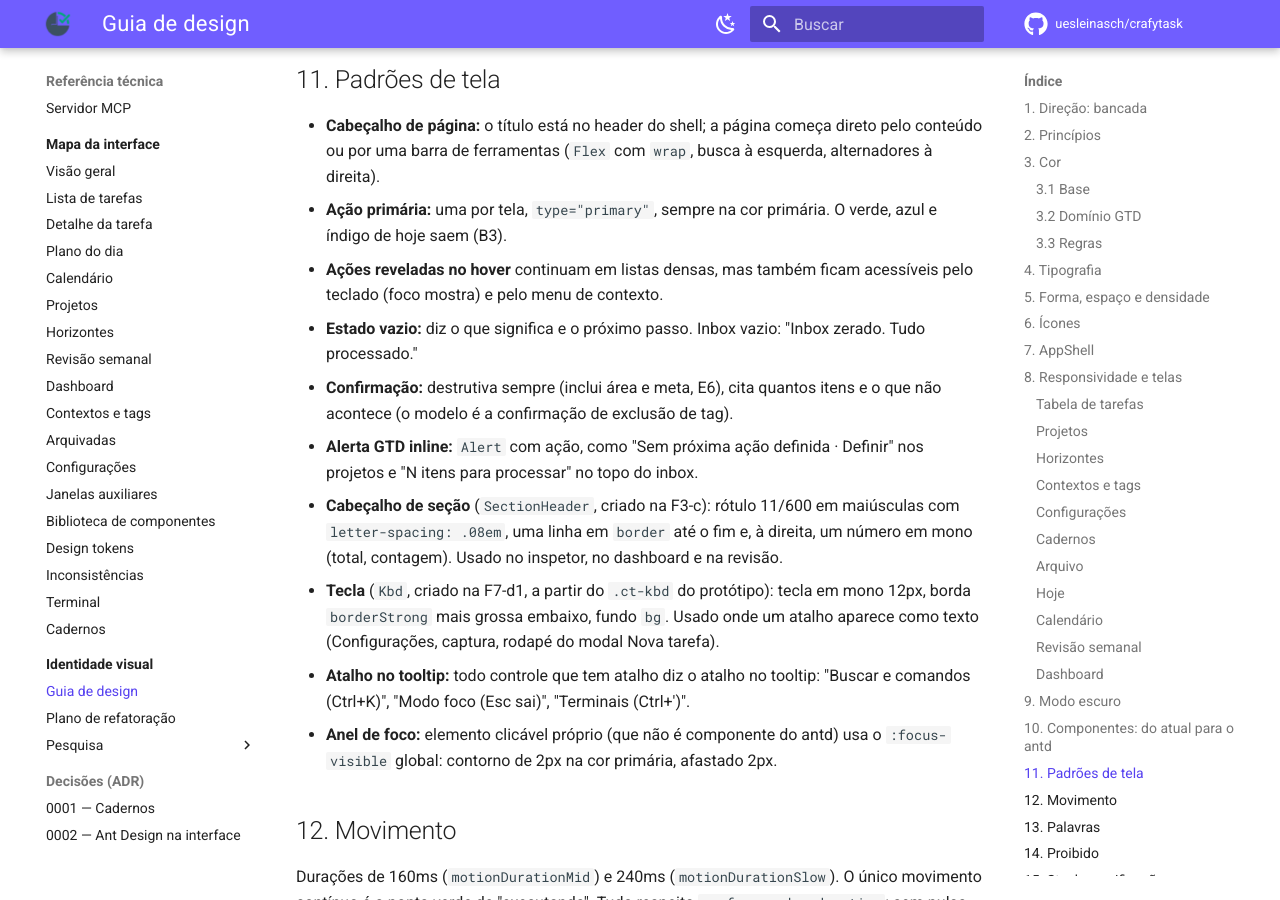
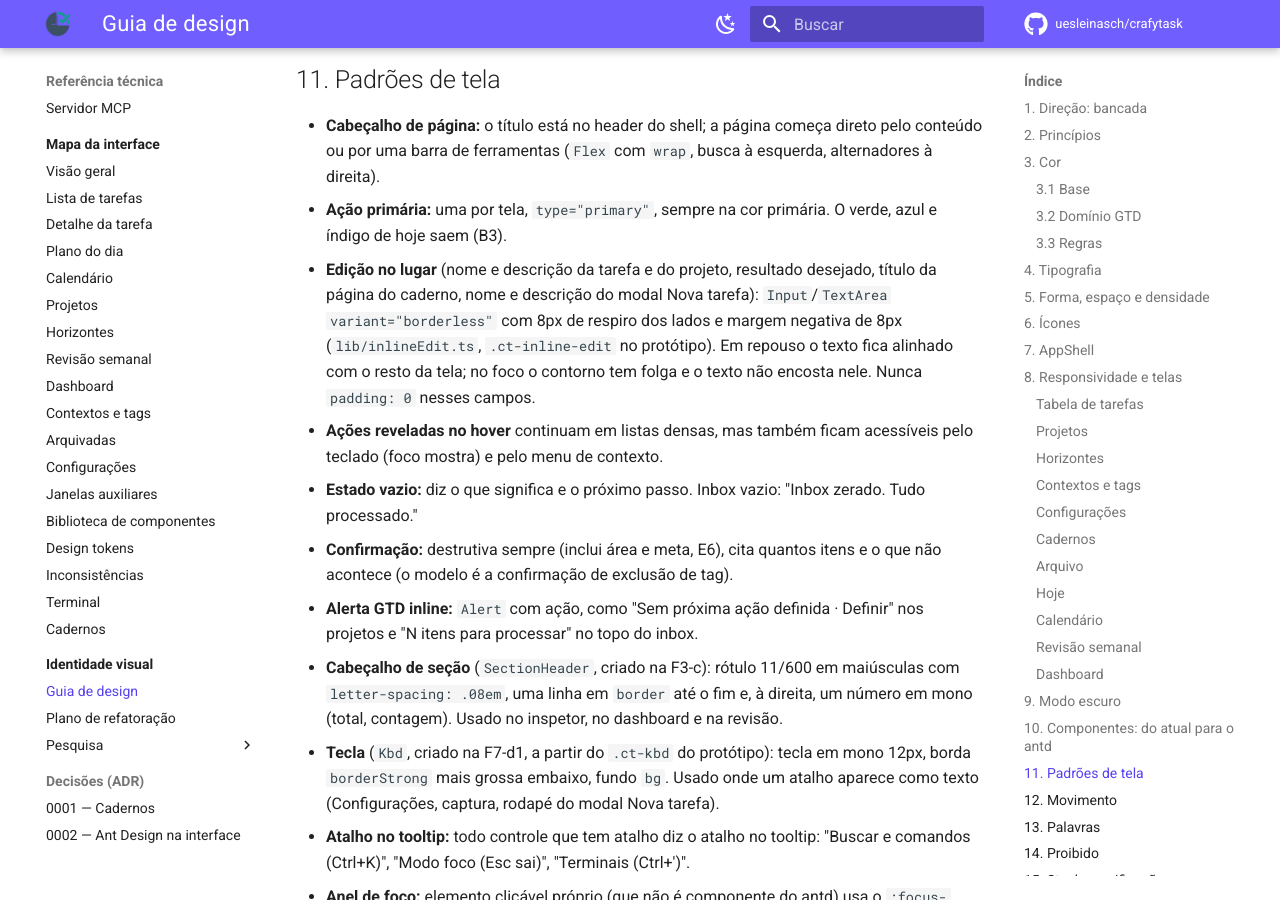
Before and after one commit to uesleinasch/crafytask, an MkDocs documentation site: the page built from docs/design/guia-de-design.md, in a window 1280 px wide and 900 px high, scrolled down 29431 px. Built offline with MkDocs 1.6.1 and Material for MkDocs 9.7.7, drawn with Linux system fonts in a browser that asks for light colours; some web fonts are replaced; comment, search, counter and statistics services are not loaded.

Commit message:
fix(ui): respiro nos campos de edição no lugar

```diff
--- a/docs/design/guia-de-design.md
+++ b/docs/design/guia-de-design.md
@@ -895,6 +895,11 @@ tempo?** Toda métrica abre o que ela conta (E4). Base: NN/g (comprimento e posi
   ou por uma barra de ferramentas (`Flex` com `wrap`, busca à esquerda, alternadores à direita).
 - **Ação primária:** uma por tela, `type="primary"`, sempre na cor primária. O verde, azul e índigo
   de hoje saem (B3).
+- **Edição no lugar** (nome e descrição da tarefa e do projeto, resultado desejado, título da página
+  do caderno, nome e descrição do modal Nova tarefa): `Input`/`TextArea` `variant="borderless"` com
+  8px de respiro dos lados e margem negativa de 8px (`lib/inlineEdit.ts`, `.ct-inline-edit` no
+  protótipo). Em repouso o texto fica alinhado com o resto da tela; no foco o contorno tem folga e o
+  texto não encosta nele. Nunca `padding: 0` nesses campos.
 - **Ações reveladas no hover** continuam em listas densas, mas também ficam acessíveis pelo teclado
   (foco mostra) e pelo menu de contexto.
 - **Estado vazio:** diz o que significa e o próximo passo. Inbox vazio: "Inbox zerado. Tudo
--- a/src/renderer/src/components/notebooks/PageEditor.tsx
+++ b/src/renderer/src/components/notebooks/PageEditor.tsx
@@ -18,6 +18,7 @@ import { TaskWorkspace } from '@renderer/components/tasks/TaskWorkspace'
 import { usePersistedState } from '@renderer/hooks/usePersistedState'
 import { errorMessage } from '@renderer/components/settings/settingsStatus'
 import { UNTITLED_PAGE } from './notebookUi'
+import { inlineEditStyle } from '@renderer/lib/inlineEdit'
 
 export interface PageEditorHandle {
   flush: () => Promise<void>
@@ -206,7 +207,7 @@ export const PageEditor = forwardRef<PageEditorHandle, PageEditorProps>(function
         onChange={(e) => handleTitleChange(e.target.value)}
         onBlur={() => void saveTitle()}
         onPressEnter={(e) => e.currentTarget.blur()}
-        style={{ fontSize: 20, fontWeight: 600, padding: 0 }}
+        style={inlineEditStyle({ fontSize: 20, fontWeight: 600 })}
       />
       <span
         style={{
--- a/src/renderer/src/components/projects/ProjectHeader.tsx
+++ b/src/renderer/src/components/projects/ProjectHeader.tsx
@@ -27,6 +27,7 @@ import { TerminalProjectButton } from '@renderer/components/terminal/TerminalPro
 import { PROJECT_STATUS_COLORS, USER_COLORS } from '@renderer/theme/semantic'
 import { useThemeSettings } from '@renderer/theme/themeSettings'
 import { NO_AREA, daysUntil, deleteWarning, dueTone } from './projectList'
+import { inlineEditStyle } from '@renderer/lib/inlineEdit'
 
 const ICON = { size: 14, strokeWidth: 1.75, 'aria-hidden': true } as const
 const STATUSES = Object.keys(PROJECT_STATUS_LABELS) as ProjectStatus[]
@@ -182,7 +183,7 @@ export function ProjectHeader({
               }}
               onPressEnter={(e) => e.currentTarget.blur()}
               aria-label="Nome do projeto"
-              style={{ fontSize: 22, fontWeight: 600, padding: '2px 0', letterSpacing: '-.01em' }}
+              style={inlineEditStyle({ fontSize: 22, fontWeight: 600, letterSpacing: '-.01em' })}
             />
           </Flex>
           <Input.TextArea
@@ -195,7 +196,7 @@ export function ProjectHeader({
             }}
             placeholder="Adicionar descrição"
             aria-label="Descrição"
-            style={{ padding: 0, color: token.colorTextSecondary }}
+            style={inlineEditStyle({ color: token.colorTextSecondary })}
           />
         </div>
         <Flex align="center" gap={4} wrap="wrap" style={{ flex: 'none' }}>
--- a/src/renderer/src/components/projects/ProjectSummary.tsx
+++ b/src/renderer/src/components/projects/ProjectSummary.tsx
@@ -26,6 +26,7 @@ import { useTimerStore } from '@renderer/stores/timerStore'
 import { CATEGORY_COLORS, STATUS_COLORS } from '@renderer/theme/semantic'
 import { useThemeSettings } from '@renderer/theme/themeSettings'
 import { daysUntil, openTasks, progressPercent } from './projectList'
+import { inlineEditStyle } from '@renderer/lib/inlineEdit'
 
 const ICON = { size: 14, strokeWidth: 1.75, 'aria-hidden': true } as const
 
@@ -158,7 +159,7 @@ export function OutcomeCard({
         onBlur={(e) => {
           if (e.target.value !== (project.outcome ?? '')) void onSave({ outcome: e.target.value })
         }}
-        style={{ padding: 0, fontSize: 15 }}
+        style={inlineEditStyle({ fontSize: 15 })}
       />
     </Card>
   )
--- a/src/renderer/src/components/tasks/NewTaskModal.tsx
+++ b/src/renderer/src/components/tasks/NewTaskModal.tsx
@@ -39,6 +39,7 @@ import {
   parseTimeLimit,
   type NewTaskDraft
 } from './newTaskDraft'
+import { inlineEditStyle } from '@renderer/lib/inlineEdit'
 
 const INBOX_HINT = 'Vai para o Inbox'
 
@@ -193,7 +194,7 @@ export function NewTaskModal(): React.JSX.Element {
           onPressEnter={(event) => {
             if (!event.ctrlKey && !event.metaKey) void submit()
           }}
-          style={{ fontSize: 18, fontWeight: 600, paddingInline: 0 }}
+          style={inlineEditStyle({ fontSize: 18, fontWeight: 600 })}
         />
         <Input.TextArea
           variant="borderless"
@@ -202,7 +203,7 @@ export function NewTaskModal(): React.JSX.Element {
           autoSize={{ minRows: 2, maxRows: 6 }}
           value={draft.description}
           onChange={(event) => set({ description: event.target.value })}
-          style={{ paddingInline: 0 }}
+          style={inlineEditStyle()}
         />
         <Flex wrap="wrap" gap={6} style={{ marginTop: 12 }}>
           <CategoryPill value={draft.category} onChange={(category) => set({ category })} />
--- a/src/renderer/src/components/tasks/TaskHeader.tsx
+++ b/src/renderer/src/components/tasks/TaskHeader.tsx
@@ -42,6 +42,7 @@ import { TerminalTaskButton } from '@renderer/components/terminal/TerminalTaskBu
 import { formatTime } from '@renderer/lib/utils'
 import { blockedLabel } from './taskTableFormat'
 import { TaskPropertyBar } from './TaskPropertyBar'
+import { inlineEditStyle } from '@renderer/lib/inlineEdit'
 
 const STATUSES: TaskStatus[] = [
   'inbox',
@@ -325,7 +326,7 @@ export function TaskHeader({
             onPressEnter={(event) => event.currentTarget.blur()}
             placeholder="Nome da tarefa"
             aria-label="Nome da tarefa"
-            style={{ fontSize: 22, fontWeight: 600, padding: '2px 0', letterSpacing: '-.01em' }}
+            style={inlineEditStyle({ fontSize: 22, fontWeight: 600, letterSpacing: '-.01em' })}
           />
           <Input.TextArea
             variant="borderless"
@@ -336,7 +337,7 @@ export function TaskHeader({
             onBlur={saveDescription}
             placeholder="Adicionar descrição"
             aria-label="Descrição"
-            style={{ padding: 0, color: token.colorTextSecondary }}
+            style={inlineEditStyle({ color: token.colorTextSecondary })}
           />
         </div>
 
```
Also changed, not shown: docs/design/prototipo/index.html (+11 -10 lines), 1 other file.
